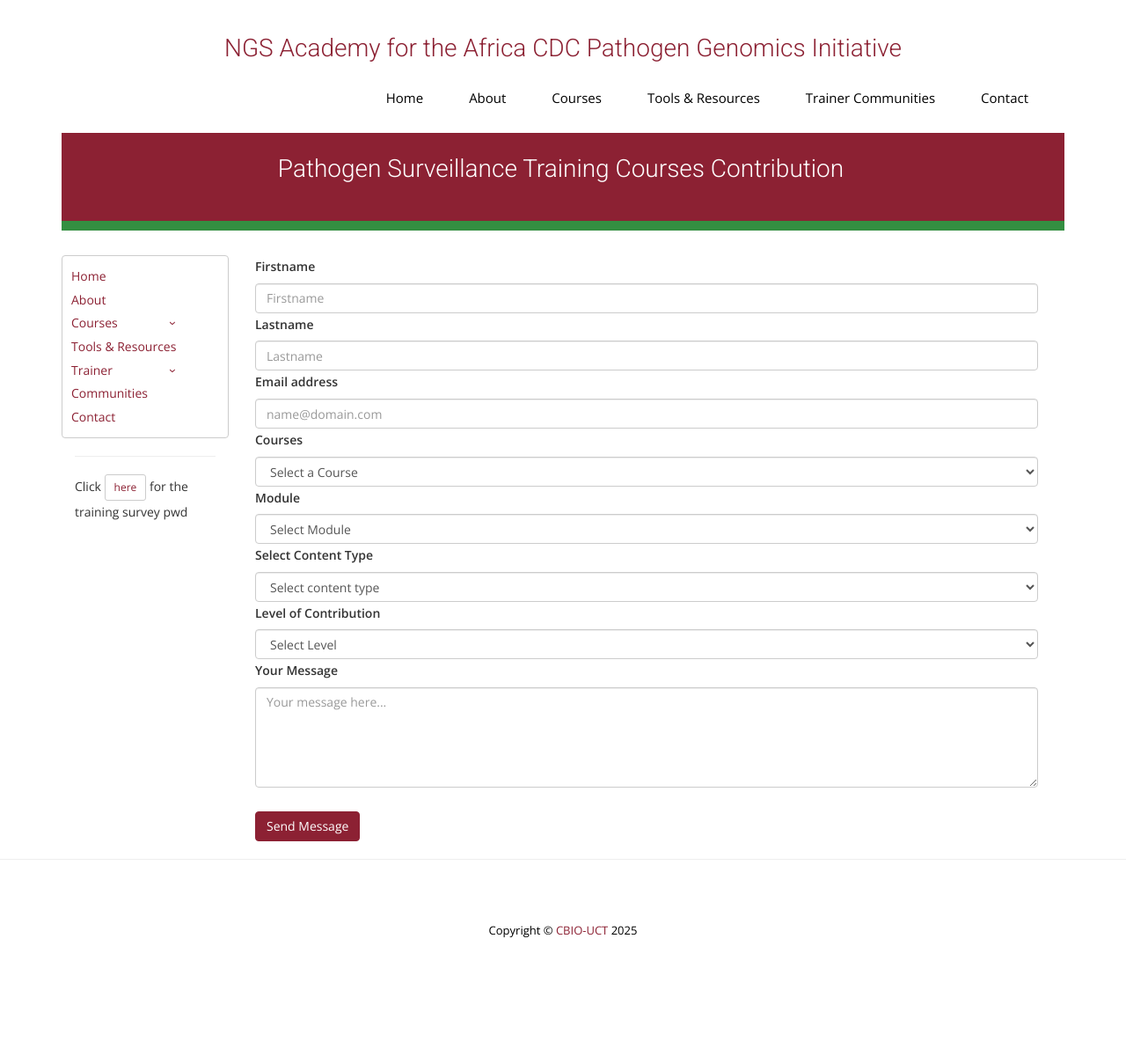
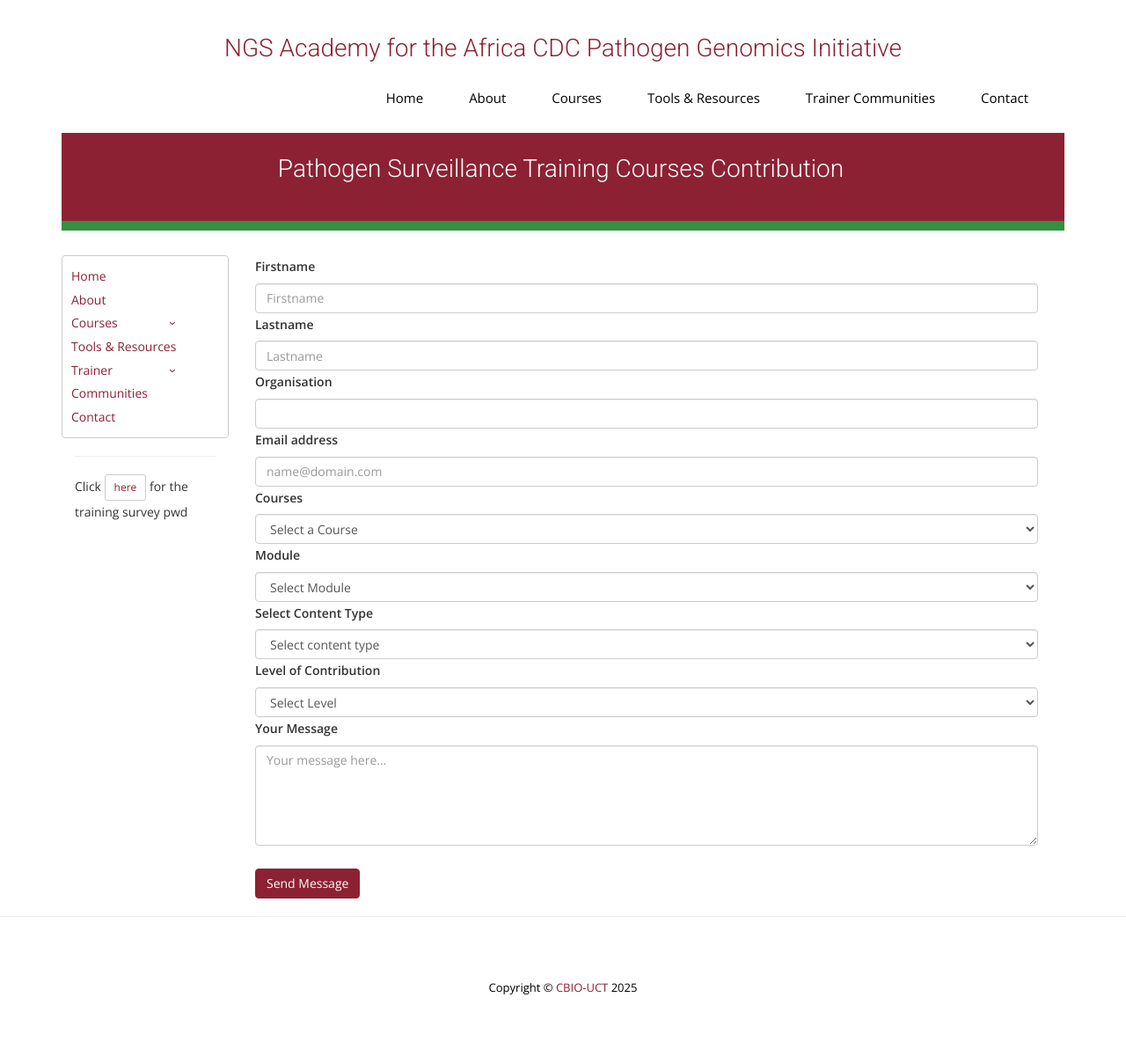
Before and after one commit to uct-cbio/ngs-academy, a Jekyll site: the page built from curricula-feedback-form.html, in a window 1280 px wide. Shown: the whole page at 88% size. Built offline with Jekyll 4.4.1, drawn with Linux system fonts in a browser that asks for light colours; nearby versions of some CDN libraries; some web fonts are replaced; comment, search, counter and statistics services are not loaded; before the commit the page ends 1135 px from its top, so only the background shows below that.

Commit message:
added organisation name

```diff
--- a/curricula-feedback-form.html
+++ b/curricula-feedback-form.html
@@ -14,6 +14,11 @@ permalink: /courses/curricula-contribution/
     <div class="mb-3">
       <label for="lastname" class="form-label">Lastname</label>
       <input type="text" class="form-control" id="lastname" name="lastname" placeholder="Lastname" required>
+    </div>
+
+    <div class="mb-3">
+      <label for="organisation" class="form-label">Organisation</label>
+      <input type="text" class="form-control" id="organisation" name="organisation" placeholder="" required>
     </div>
 
     <div class="mb-3">
```
